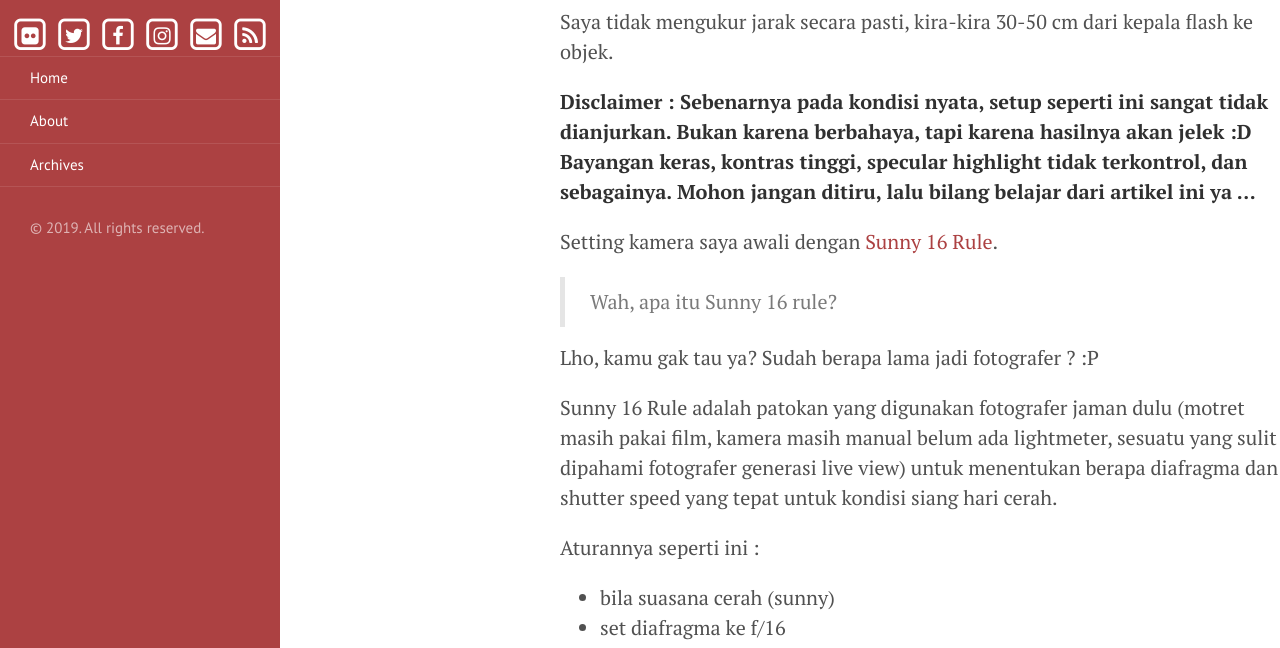
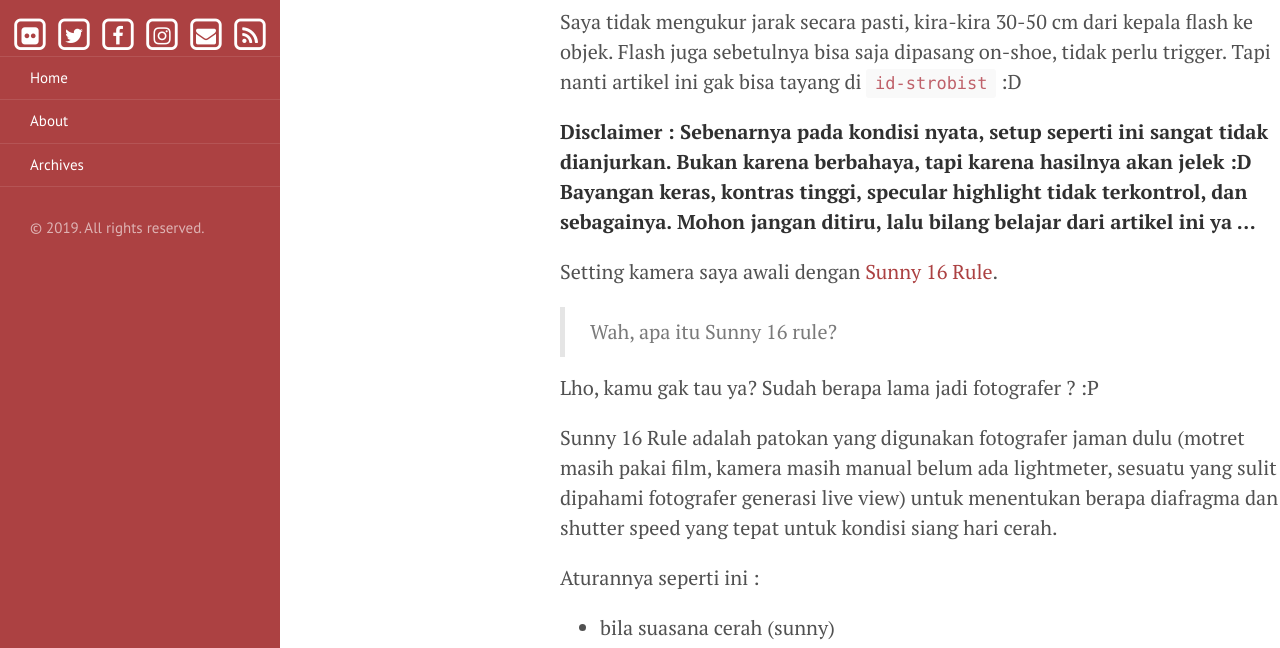
Before and after one commit to endymuhardin/rana.endy.muhardin.com, a Jekyll site: the page built from _posts/2019-03-10-fotografi-flash-bayi-amankah.markdown, in a window 1280 px wide and 900 px high, scrolled down 1894 px, cut to the strip 252-900 px from the top of the window. Built offline with Jekyll 4.4.1, drawn with Linux system fonts in a browser that asks for light colours; nearby versions of some CDN libraries; some of the changed text lies outside the part shown.

Commit message:
update content

```diff
--- a/_posts/2019-03-10-fotografi-flash-bayi-amankah.markdown
+++ b/_posts/2019-03-10-fotografi-flash-bayi-amankah.markdown
@@ -34,7 +34,7 @@
 
 [![BTS Layout]({{site.url}}/images/2019/baby-flash/bts.jpg)]({{site.url}}/images/2019/baby-flash/bts.jpg)
 
-Saya tidak mengukur jarak secara pasti, kira-kira 30-50 cm dari kepala flash ke objek.
+Saya tidak mengukur jarak secara pasti, kira-kira 30-50 cm dari kepala flash ke objek. Flash juga sebetulnya bisa saja dipasang on-shoe, tidak perlu trigger. Tapi nanti artikel ini gak bisa tayang di `id-strobist` :D
 
 **Disclaimer : Sebenarnya pada kondisi nyata, setup seperti ini sangat tidak dianjurkan. Bukan karena berbahaya, tapi karena hasilnya akan jelek :D Bayangan keras, kontras tinggi, specular highlight tidak terkontrol, dan sebagainya. Mohon jangan ditiru, lalu bilang belajar dari artikel ini ya ...**
 
@@ -92,6 +92,8 @@
 
 Sepertinya sudah pas.
 
+Sebetulnya percobaan ini bisa dilakukan menggunakan light meter supaya lebih akurat. Tapi tidak semua orang punya light meter, jadi saya gunakan metode ini saja yang bisa dilakukan semua orang yang punya flash.
+
 Dari sini kita bisa ambil kesimpulan bahwa:
 
 * flash full power
```
Also changed, not shown: 3 other files.
